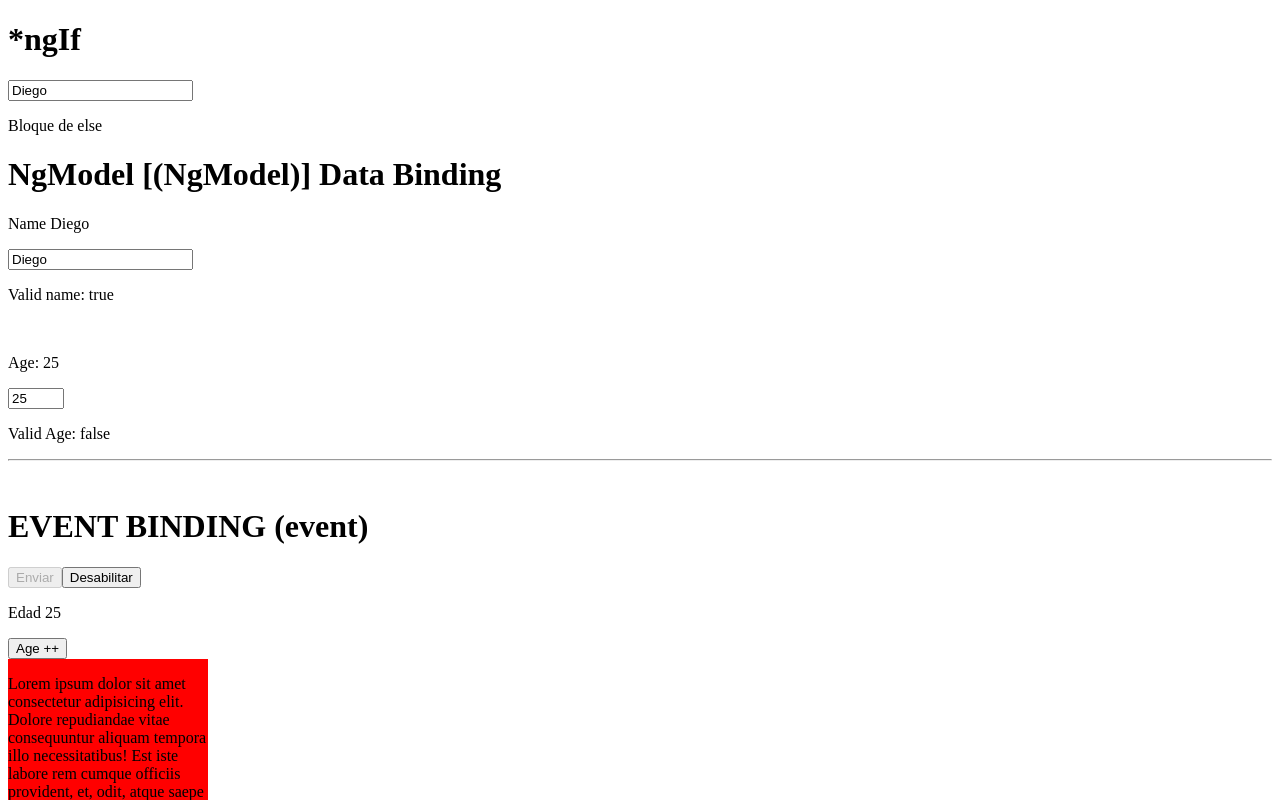
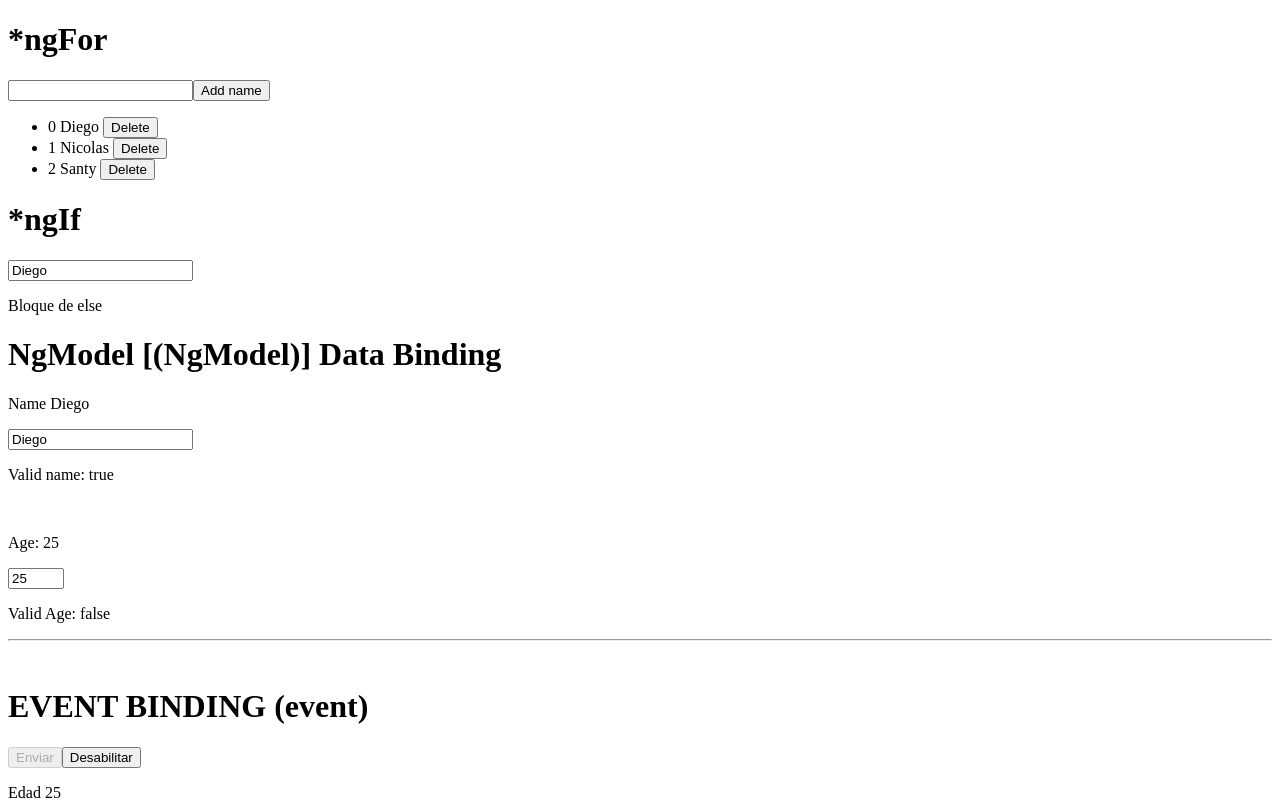
Before and after one commit to diegos35/angular-components-services, an Angular app: page / in a window 1280 px wide. Shown: the top 800 px of the page. Built offline with nearby package versions, Linux system fonts and the light colour scheme.

Commit message:
uso de la directiva ngFor agregando y eliminando nombres de manera dinamica con ngModel

```diff
--- a/src/app/app.component.html
+++ b/src/app/app.component.html
@@ -1,3 +1,18 @@
+
+<h1>*ngFor</h1>
+<input type="text" required [(ngModel)]="newName">
+<button (click)="addName()">Add name</button>
+<ul>
+  <li *ngIf="listNames.length === 0">NO hay nombres</li>
+  <li *ngFor="let item of listNames;  index as i">
+    {{i}} {{item}}
+    <button (click)="deleteName(i)">Delete</button>
+  </li>
+</ul>
+
+
+
+
 <h1>*ngIf</h1>
 <input type="text" required [(ngModel)]="person.name">
 <p *ngIf="person.name === 'nicolas'">Soy nicolas</p>
--- a/src/app/app.component.ts
+++ b/src/app/app.component.ts
@@ -6,6 +6,16 @@ import { Component } from '@angular/core';
   styleUrls: ['./app.component.scss']
 })
 export class AppComponent {
+
+  //ngFor
+  listNames: Array <string> = [
+    'Diego',
+    'Nicolas',
+    'Santy'
+    ];
+  newName = '';
+
+
   name = 'Diego';
   age = 25;
   img =  'https://source.unsplash.com/random';
@@ -17,7 +27,7 @@ export class AppComponent {
     avatar: 'https://source.unsplash.com/random'
   }
 
-  toggleButton(){
+  toggleButton(){ //esto funciona para un acordeon
     this.btnDisable = !this.btnDisable; //Habilitar - desabilitar
   }
 
@@ -35,4 +45,14 @@ export class AppComponent {
     console.log(element);
     this.person.name = element.value;
   }
+
+  addName(){
+    this.listNames.push(this.newName); //el newName esta en el ngMode([])
+    this.newName = '';
+  }
+
+  deleteName(index: number){
+    this.listNames.splice(index, 1); //method adds and/or removes array elements.
+  }
+
 }
```
